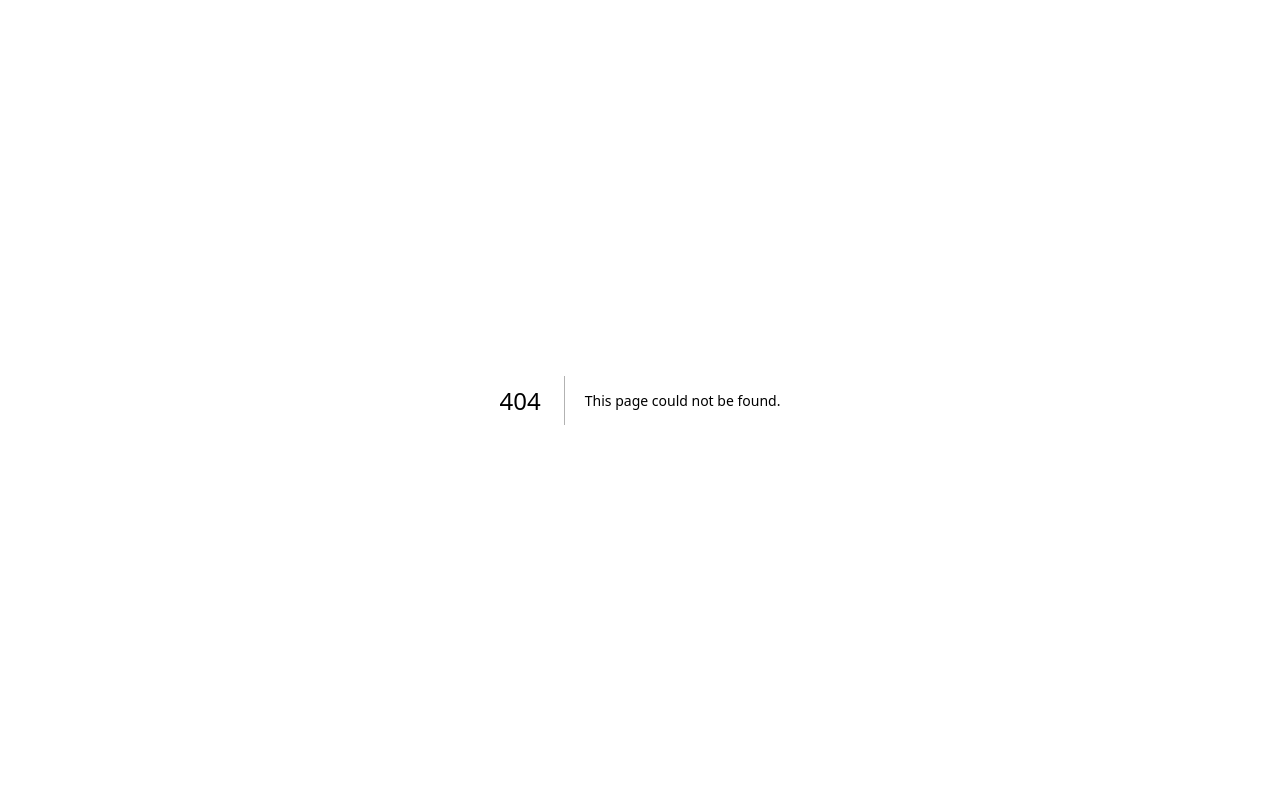
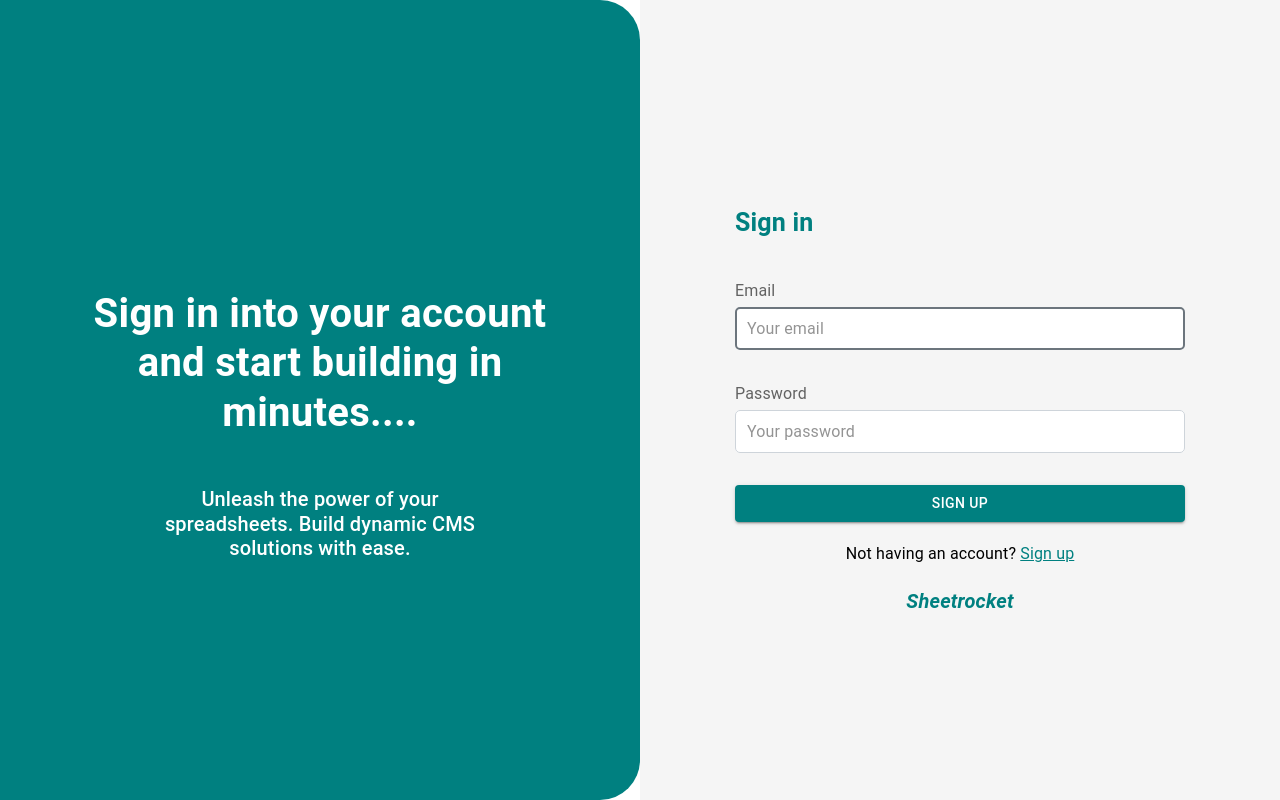
Before and after one commit to sheetrocket/sheetrocket, a Next.js app in the folder frontend/: page /login in a window 1280 px wide. Before the commit this address had no page. Built offline with nearby package versions, Linux system fonts and the light colour scheme.

Commit message:
feat: Create login input form (#9)

```diff
--- /dev/null
+++ b/frontend/src/app/login/LoginForm.tsx
@@ -0,0 +1,101 @@
+"use client";
+import React, { useEffect } from "react";
+import { useFormik } from "formik";
+import { styled, Typography } from "@mui/material";
+
+import TextInput from "../common/components/TextInput";
+import { FormHeaderTitle } from "../common/components/FormHeaderTitle";
+import { AuthButton } from "../common/components/AuthButton";
+import Link from "next/link";
+import { LoginFormData } from "./LoginFormData";
+import validationSchema from "./validationSchema";
+
+const StyledForm = styled("form")(({ theme }) => ({
+  width: "100%",
+  marginTop: theme.spacing(3),
+}));
+
+type Props = {
+  onSubmit: (formData: LoginFormData) => void;
+};
+
+export const LoginForm = ({ onSubmit }: Props) => {
+  const formik = useFormik<LoginFormData>({
+    initialValues: {
+      email: "",
+      password: "",
+    },
+    validationSchema: validationSchema,
+    onSubmit: (values) => {
+      onSubmit(values);
+    },
+  });
+
+  useEffect(() => {
+    // Focus the first input field on render
+    const nameInput = document.getElementById("email");
+    if (nameInput) {
+      nameInput.focus();
+    }
+  }, []);
+
+  return (
+    <StyledForm onSubmit={formik.handleSubmit}>
+      <FormHeaderTitle title='Sign in' />
+
+      <TextInput
+        id='email'
+        label='Email'
+        placeholder='Your email'
+        name='email'
+        type='email'
+        htmlFor='email'
+        value={formik.values.email}
+        onChange={formik.handleChange}
+        error={formik.touched.email && Boolean(formik.errors.email)}
+        helperText={
+          formik.touched.email ? (formik.errors.email as string) : undefined
+        }
+      />
+      <TextInput
+        id='password'
+        label='Password'
+        placeholder='Your password'
+        name='password'
+        htmlFor='password'
+        type='password'
+        value={formik.values.password}
+        onChange={formik.handleChange}
+        error={formik.touched.password && Boolean(formik.errors.password)}
+        helperText={
+          formik.touched.password
+            ? (formik.errors.password as string)
+            : undefined
+        }
+      />
+      <AuthButton label='Sign Up' />
+
+      <Typography sx={{ textAlign: "center", marginTop: "20px" }}>
+        Not having an account?{" "}
+        <Link
+          href='/signup'
+          style={{ color: "teal", textDecoration: "underline" }}
+        >
+          Sign up
+        </Link>
+      </Typography>
+      <Typography
+        sx={{
+          textAlign: "center",
+          marginTop: "20px",
+          color: "teal",
+          fontWeight: "bold",
+          fontSize: "20px",
+          fontStyle: "oblique",
+        }}
+      >
+        Sheetrocket
+      </Typography>
+    </StyledForm>
+  );
+};
--- /dev/null
+++ b/frontend/src/app/login/LoginFormData.ts
@@ -0,0 +1,4 @@
+export interface LoginFormData {
+  email: string;
+  password: string;
+}
--- /dev/null
+++ b/frontend/src/app/login/layout.tsx
@@ -0,0 +1,23 @@
+import type { Metadata } from "next";
+import { Inter } from "next/font/google";
+
+const inter = Inter({ subsets: ["latin"] });
+
+export const metadata: Metadata = {
+  title: "Sign in - Sheetrocket",
+  description: "Sign in into your sheetrocket account",
+};
+
+export default function RootLayout({
+  children,
+}: Readonly<{
+  children: React.ReactNode;
+}>) {
+  return (
+    <html lang='en'>
+      <body className={inter.className}>
+        <main className='w-full h-full'>{children}</main>
+      </body>
+    </html>
+  );
+}
--- /dev/null
+++ b/frontend/src/app/login/page.tsx
@@ -0,0 +1,80 @@
+"use client";
+import React from "react";
+import { Box, styled, Typography } from "@mui/material";
+import { LoginForm } from "./LoginForm";
+
+const PageContainer = styled("div")(({ theme }) => ({
+  display: "grid",
+  gridTemplateColumns: "1fr", // Default to one column (mobile view)
+  minHeight: "100vh",
+  [theme.breakpoints.up("md")]: {
+    gridTemplateColumns: "1fr 1fr",
+  },
+}));
+
+const LeftSection = styled("div")(({ theme }) => ({
+  display: "none",
+
+  [theme.breakpoints.up("md")]: {
+    display: "flex",
+    flexDirection: "column",
+    alignItems: "center",
+    justifyContent: "center",
+    textAlign: "center",
+    backgroundSize: "cover",
+    backgroundPosition: "center",
+    background: "teal",
+    borderRadius: "0 40px 40px 0px ",
+  },
+}));
+
+const RightSection = styled("div")(({ theme }) => ({
+  display: "flex",
+  alignItems: "center",
+  justifyContent: "center",
+  padding: theme.spacing(4),
+  backgroundColor: "#f5f5f5",
+}));
+
+const LoginPage = () => {
+  return (
+    <PageContainer>
+      <LeftSection>
+        <Typography
+          variant='h4'
+          component='h2'
+          sx={{
+            fontSize: 40,
+            fontWeight: "bold",
+            marginTop: "50px",
+            color: "#fff",
+          }}
+          className='sm:w-[80%] w-[65%]'
+        >
+          Sign in into your account and start building in minutes....
+        </Typography>
+        <Typography
+          variant='h4'
+          component='b'
+          sx={{
+            fontSize: "20px",
+            fontWeight: "500",
+            marginTop: "50px",
+          }}
+          className='sm:w-[55%] w-[60%]  text-[#fff]'
+        >
+          Unleash the power of your spreadsheets. Build dynamic CMS solutions
+          with ease.
+        </Typography>
+      </LeftSection>
+
+      <RightSection>
+        <Box className='sm:max-w-[450px] max-w-[100%] w-[100%] flex flex-col items-center'>
+          <LoginForm onSubmit={() => null} />
+        </Box>
+      </RightSection>
+    </PageContainer>
+  );
+};
+
+export default LoginPage;
--- /dev/null
+++ b/frontend/src/app/login/validationSchema.ts
@@ -0,0 +1,10 @@
+import * as Yup from "yup";
+
+const validationSchema = Yup.object({
+  email: Yup.string()
+    .email("Invalid email format")
+    .required("Email is required"),
+  password: Yup.string().required("Password is required"),
+});
+
+export default validationSchema;
```
